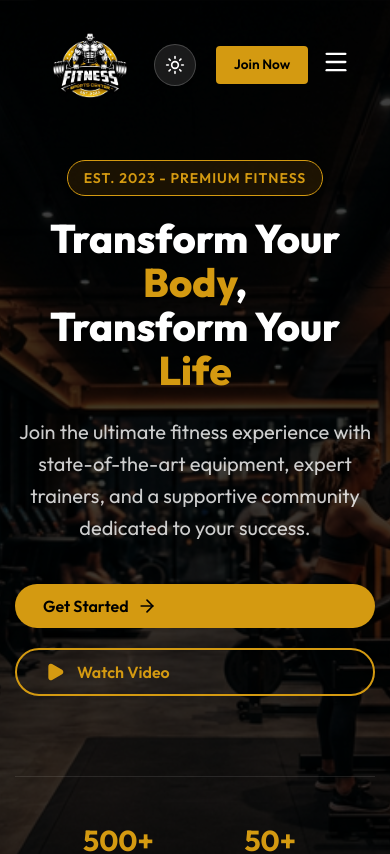
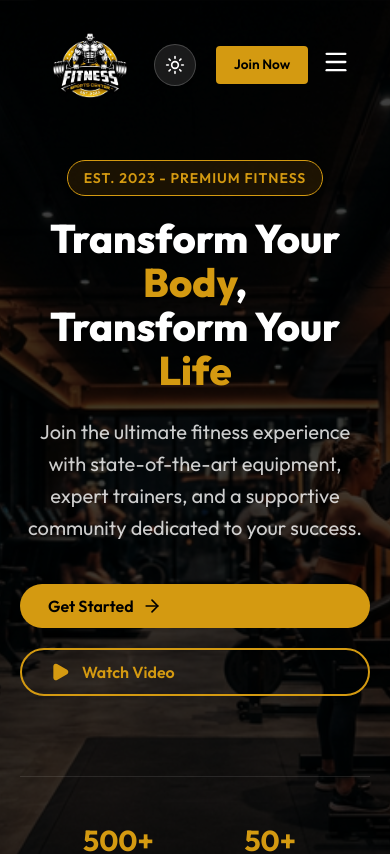
Before and after one commit to Msahan16/Fitness, a Next.js app: page / in a window 390 px wide. Shown: the top 854 px of the page. Built offline with nearby package versions, Linux system fonts and the light colour scheme.

Commit message:
style: widen container and content sections to fit large screens

```diff
--- a/src/app/globals.css
+++ b/src/app/globals.css
@@ -10,7 +10,7 @@
   --accent: #D49A11;
   --hero-overlay: rgba(0, 0, 0, 0.75);
 
-  --max-width: 1200px;
+  --max-width: 1440px;
   --border-radius: 12px;
   --transition: all 0.3s cubic-bezier(0.4, 0, 0.2, 1);
 }
@@ -79,8 +79,8 @@ section {
   max-width: var(--max-width);
   margin: 0 auto;
   width: 100%;
-  padding-left: 20px;
-  padding-right: 20px;
+  padding-left: 40px;
+  padding-right: 40px;
 }
 
 .section-title {
@@ -156,8 +156,8 @@ section {
     padding: 60px 0;
   }
   .container {
-    padding-left: 15px;
-    padding-right: 15px;
+    padding-left: 20px;
+    padding-right: 20px;
   }
   .section-title {
     font-size: 2rem;
--- a/src/components/Hero.module.css
+++ b/src/components/Hero.module.css
@@ -10,7 +10,7 @@
 }
 
 .content {
-  max-width: 800px;
+  max-width: 1000px;
   position: relative;
   z-index: 2;
 }
--- a/src/components/Navbar.module.css
+++ b/src/components/Navbar.module.css
@@ -27,9 +27,8 @@
   display: flex;
   justify-content: space-between;
   align-items: center;
-  max-width: 100% !important;
-  padding: 0 40px !important;
-}
+   max-width: 100% !important;
+  padding: 0 40px !important;}
 
 .logo {
   display: flex;
```
